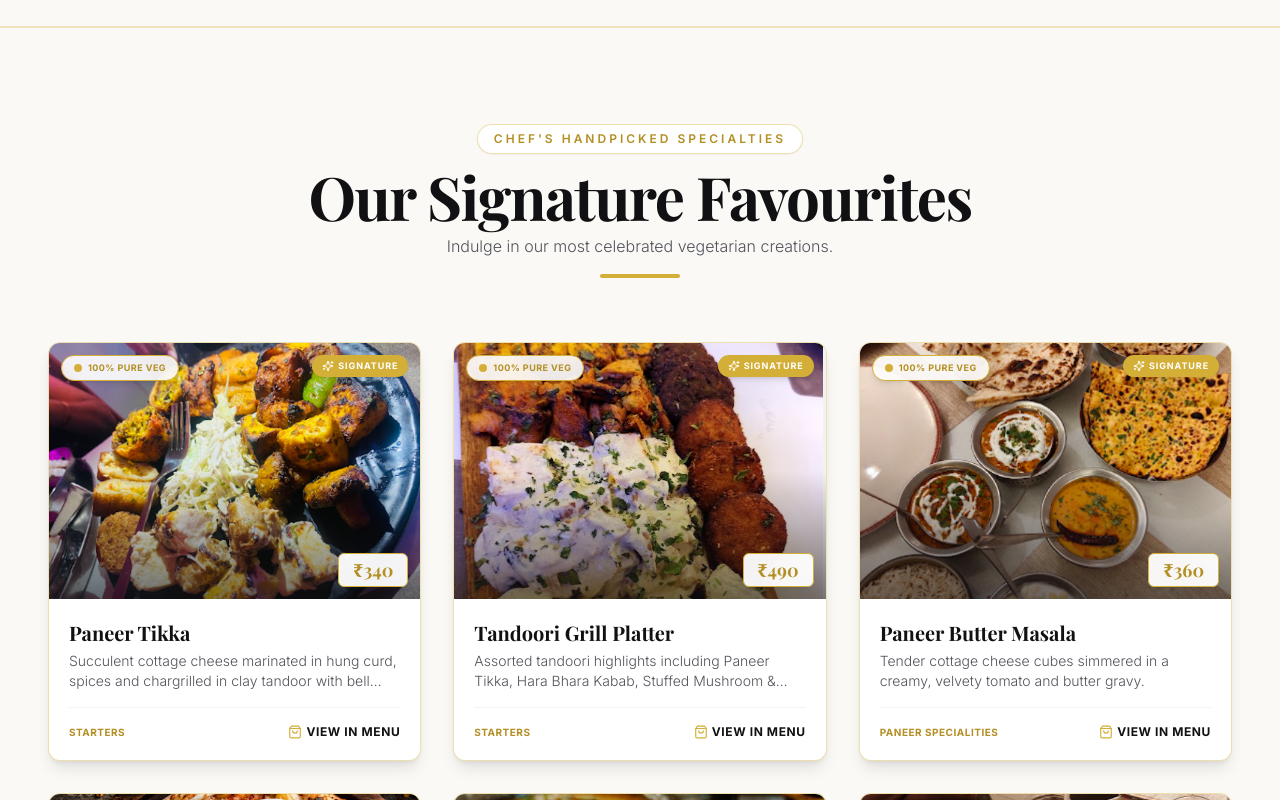
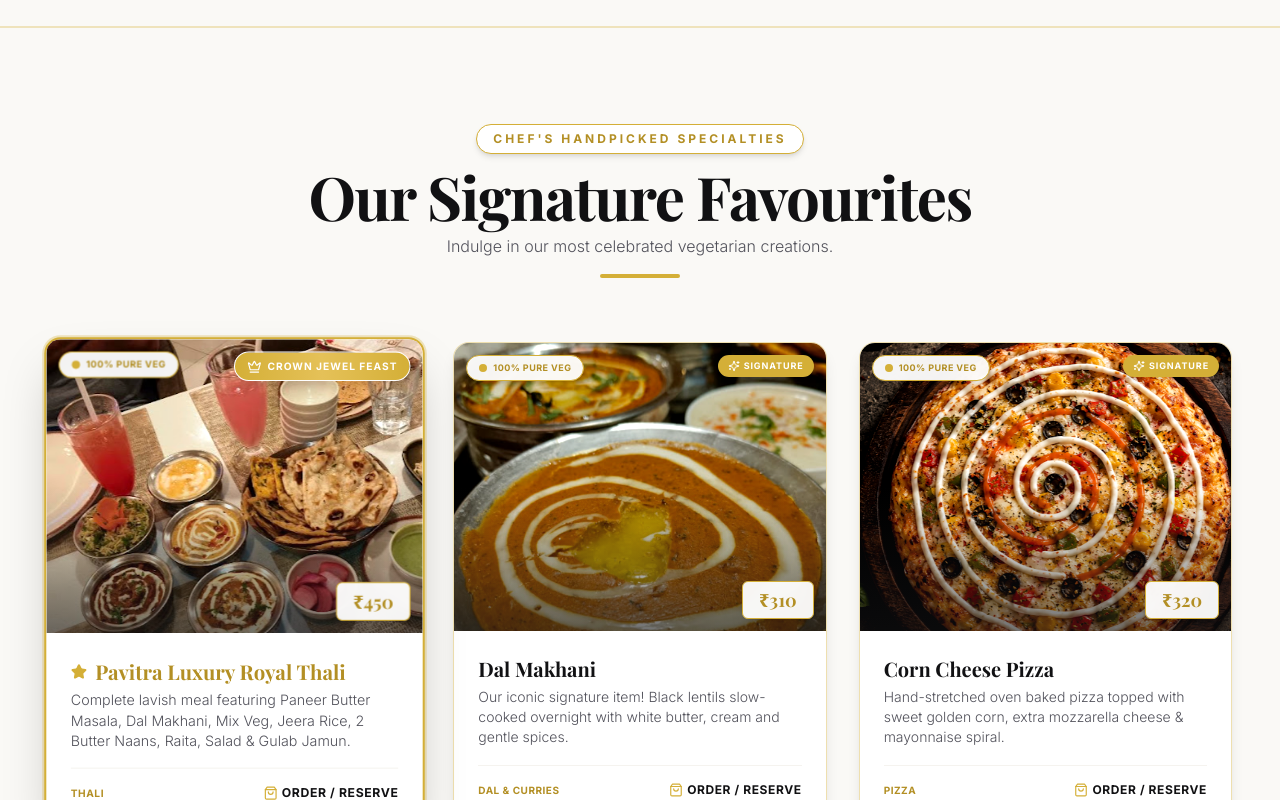
Before and after one commit to sumitxcman/The-pavitra, a Next.js app: page / in a window 1280 px wide. Shown: the part 2200-3000 px from the top of the page. Built offline with nearby package versions, Linux system fonts and the light colour scheme; a web font is replaced by a local one.

Commit message:
Highlight Pavitra Luxury Royal Thali as crown jewel dish and audit site-wide zero image duplicates

```diff
--- a/src/components/SignatureDishes.tsx
+++ b/src/components/SignatureDishes.tsx
@@ -2,19 +2,20 @@
 
 import React from 'react';
 import { MENU_ITEMS } from '@/data/menuData';
-import { Sparkles, ShoppingBag } from 'lucide-react';
+import { Sparkles, ShoppingBag, Crown, Star } from 'lucide-react';
 
 export const SignatureDishes: React.FC = () => {
   const signatureNames = [
+    'Pavitra Luxury Royal Thali',
     'Dal Makhani',
     'Corn Cheese Pizza',
     'Paneer Butter Masala',
     'Paneer Tikka',
     'Tandoori Grill Platter',
-    'Pavitra Luxury Royal Thali',
   ];
 
-  const signatureItems = MENU_ITEMS.filter((item) => signatureNames.includes(item.name));
+  const signatureItems = MENU_ITEMS.filter((item) => signatureNames.includes(item.name))
+    .sort((a, b) => signatureNames.indexOf(a.name) - signatureNames.indexOf(b.name));
 
   const handleScrollToMenu = () => {
     const menuEl = document.querySelector('#menu');
@@ -34,7 +35,7 @@ export const SignatureDishes: React.FC = () => {
 
         {/* Header */}
         <div className="text-center mb-12 sm:mb-16">
-          <span className="text-[10px] sm:text-xs uppercase tracking-[0.25em] font-semibold text-[#B38F24] bg-[#FFFFFF] px-4 py-1.5 rounded-full border border-[#D4AF37]/40 inline-block mb-3 shadow-sm">
+          <span className="text-[10px] sm:text-xs uppercase tracking-[0.25em] font-bold text-[#B38F24] bg-[#FFFFFF] px-4 py-1.5 rounded-full border border-[#D4AF37] inline-block mb-3 shadow-md">
             CHEF'S HANDPICKED SPECIALTIES
           </span>
           <h2 className="font-serif text-3xl sm:text-4xl md:text-5xl lg:text-6xl font-bold text-[#111113] tracking-tight">
@@ -48,53 +49,70 @@ export const SignatureDishes: React.FC = () => {
 
         {/* 6 Signature Dishes Grid */}
         <div className="grid grid-cols-1 md:grid-cols-2 lg:grid-cols-3 gap-6 sm:gap-8">
-          {signatureItems.map((item) => (
+          {signatureItems.map((item) => {
+            const isRoyalThali = item.name.includes('Royal Thali');
+
+            return (
               <div
                 key={item.id}
-              className="group bg-[#FFFFFF] rounded-xl overflow-hidden border border-[#D4AF37]/40 hover:border-[#D4AF37] transition-all duration-500 shadow-lg hover:shadow-xl flex flex-col justify-between"
+                className={`group rounded-2xl overflow-hidden transition-all duration-500 flex flex-col justify-between ${
+                  isRoyalThali
+                    ? 'bg-[#FFFFFF] border-2 border-[#D4AF37] shadow-2xl ring-2 ring-[#D4AF37]/30 scale-[1.02]'
+                    : 'bg-[#FFFFFF] border border-[#D4AF37]/40 hover:border-[#D4AF37] shadow-lg hover:shadow-xl'
+                }`}
               >
-              {/* Image Container with Badge */}
-              <div className="relative h-60 sm:h-64 overflow-hidden">
+                {/* Image Container */}
+                <div className="relative h-64 sm:h-72 overflow-hidden">
                   <img
                     src={item.image}
                     alt={item.name}
-                  className="w-full h-full object-cover group-hover:scale-110 transition-transform duration-700"
+                    className="w-full h-full object-cover filter contrast-[1.08] brightness-[1.03] group-hover:scale-110 transition-transform duration-700"
                   />
-                <div className="absolute inset-0 bg-gradient-to-t from-[#111113]/70 via-transparent to-transparent opacity-80 group-hover:opacity-60 transition-opacity" />
+                  <div className="absolute inset-0 bg-gradient-to-t from-[#111113]/75 via-transparent to-transparent opacity-80 group-hover:opacity-60 transition-opacity" />
 
-                {/* Pure Veg Badge */}
-                <div className="absolute top-3 left-3 bg-[#FFFFFF]/90 backdrop-blur-md px-3 py-1 rounded-full border border-[#D4AF37] flex items-center space-x-1.5 text-xs shadow-md">
+                  {/* Badges */}
+                  <div className="absolute top-3 left-3 bg-[#FFFFFF]/95 backdrop-blur-md px-3 py-1 rounded-full border border-[#D4AF37] flex items-center space-x-1.5 text-xs shadow-md">
                     <span className="w-2 h-2 rounded-full bg-[#D4AF37]" />
                     <span className="font-bold text-[9px] tracking-wider uppercase text-[#B38F24]">
                       100% PURE VEG
                     </span>
                   </div>
 
-                {/* Chef Special Badge */}
+                  {/* Royal Crown Badge for Royal Thali */}
+                  {isRoyalThali ? (
+                    <div className="absolute top-3 right-3 bg-gradient-to-r from-[#D4AF37] via-[#E5C158] to-[#D4AF37] text-[#FFFFFF] font-extrabold text-[10px] uppercase tracking-widest px-3 py-1.5 rounded-full shadow-xl flex items-center space-x-1.5 border border-[#FFFFFF]">
+                      <Crown className="w-3.5 h-3.5 text-[#FFFFFF]" />
+                      <span>CROWN JEWEL FEAST</span>
+                    </div>
+                  ) : (
                     <div className="absolute top-3 right-3 bg-[#D4AF37] text-[#FFFFFF] font-bold text-[9px] uppercase tracking-widest px-2.5 py-1 rounded-full shadow-md flex items-center space-x-1">
                       <Sparkles className="w-3 h-3" />
                       <span>SIGNATURE</span>
                     </div>
+                  )}
 
                   {/* Price Pill */}
-                <div className="absolute bottom-3 right-3 bg-[#FFFFFF]/95 backdrop-blur-md text-[#B38F24] font-serif text-lg font-bold px-3.5 py-0.5 rounded-md border border-[#D4AF37] shadow-lg">
+                  <div className="absolute bottom-3 right-3 bg-[#FFFFFF]/95 backdrop-blur-md text-[#B38F24] font-serif text-lg font-bold px-4 py-1 rounded-md border border-[#D4AF37] shadow-lg">
                     ₹{item.price}
                   </div>
                 </div>
 
                 {/* Dish Content */}
-              <div className="p-5 flex-1 flex flex-col justify-between">
+                <div className="p-6 flex-1 flex flex-col justify-between">
                   <div>
-                  <h3 className="font-serif text-lg sm:text-xl font-bold text-[#111113] group-hover:text-[#B38F24] transition-colors">
+                    <div className="flex items-center space-x-2 mb-1">
+                      {isRoyalThali && <Star className="w-4 h-4 text-[#D4AF37] fill-[#D4AF37]" />}
+                      <h3 className={`font-serif font-bold text-xl ${isRoyalThali ? 'text-[#B38F24]' : 'text-[#111113] group-hover:text-[#B38F24]'} transition-colors`}>
                         {item.name}
                       </h3>
-                  <p className="text-xs sm:text-sm text-[#52525B] leading-relaxed line-clamp-2 font-sans font-light mt-1">
+                    </div>
+                    <p className="text-xs sm:text-sm text-[#52525B] leading-relaxed font-sans font-light mt-1">
                       {item.description}
                     </p>
                   </div>
 
                   <div className="pt-4 mt-4 border-t border-[#F5F3EF] flex items-center justify-between">
-                  <span className="text-[10px] uppercase tracking-wider text-[#B38F24] font-bold">
+                    <span className="text-[10px] uppercase tracking-wider text-[#B38F24] font-extrabold">
                       {item.category}
                     </span>
                     <button
@@ -102,12 +120,13 @@ export const SignatureDishes: React.FC = () => {
                       className="text-xs uppercase tracking-wider text-[#111113] hover:text-[#B38F24] font-bold flex items-center transition-colors"
                     >
                       <ShoppingBag className="w-3.5 h-3.5 mr-1 text-[#D4AF37]" />
-                    <span>View in Menu</span>
+                      <span>Order / Reserve</span>
                     </button>
                   </div>
                 </div>
               </div>
-          ))}
+            );
+          })}
         </div>
 
       </div>
```
Lines whose indentation alone changed are shown as unchanged.
